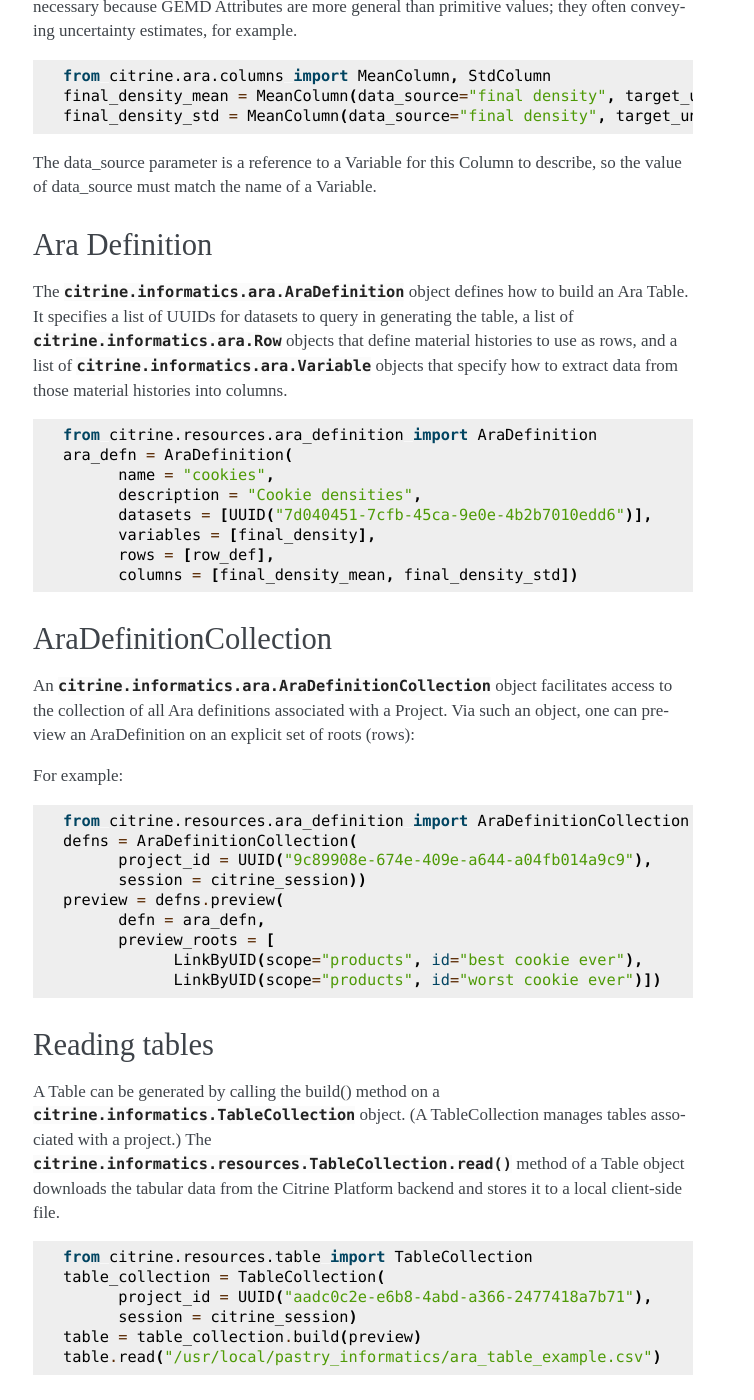
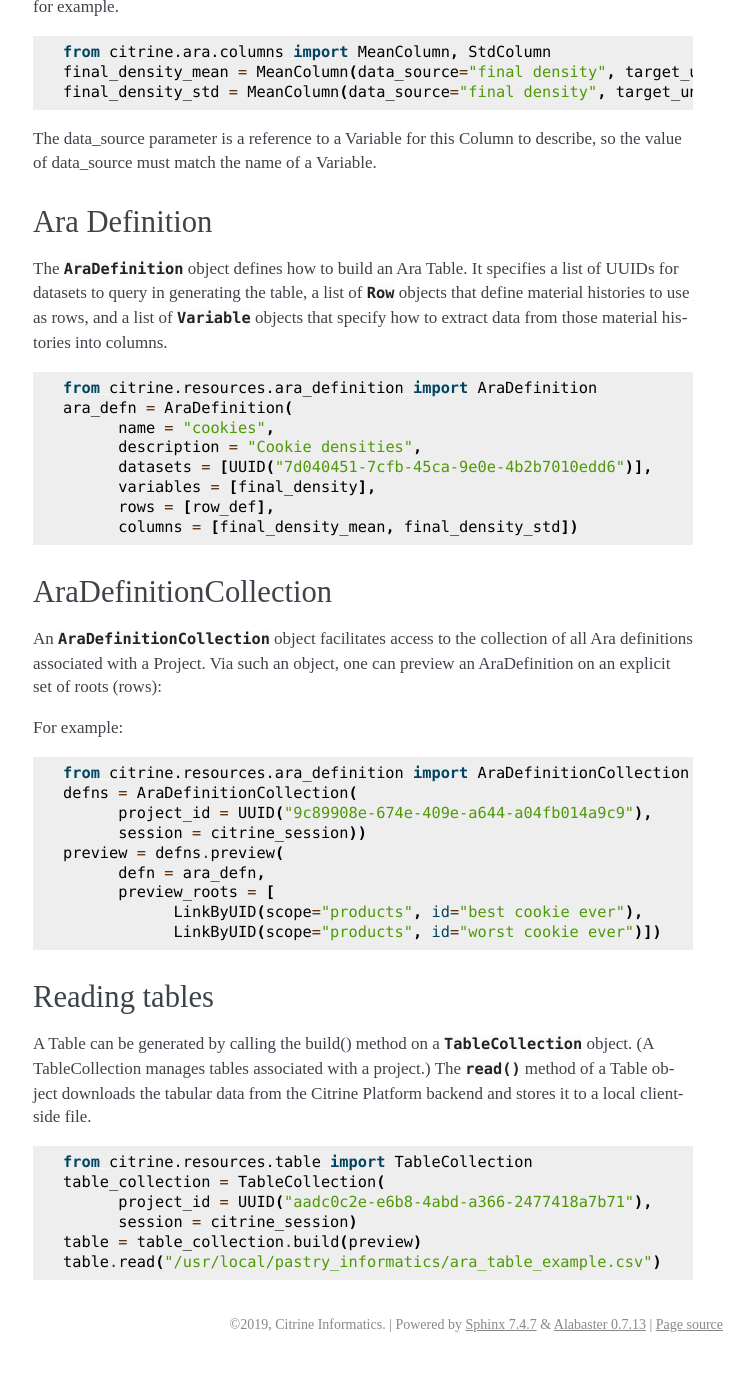
Before and after one commit to CitrineInformatics/citrine-python, a Sphinx documentation site: the page built from docs/source/data_extraction/overview.rst, in a window 1280 px wide and 1400 px high, scrolled down 878 px. Shown: the whole window, without its empty margins (387-1141 px from the left). Built offline with Sphinx 7.4.7, drawn with Linux system fonts in a browser that asks for light colours; after the commit the page ends 2241 px from its top, so only the background shows below that; some of the changed text lies outside the part shown.

Commit message:
Fix links in Ara docs.

```diff
--- a/docs/source/data_extraction/overview.rst
+++ b/docs/source/data_extraction/overview.rst
@@ -8,7 +8,7 @@
 Row
 ---
 
-A Row object describes a mapping from a dataset to rows of a table. The only such mapping presently supported is :class:`citrine.informatics.ara.MaterialRunByTemplate`, which produces one row per Material Run associated with any of a list of material templates.
+A Row object describes a mapping from a dataset to rows of a table. The only such mapping presently supported is :class:`~citrine.ara.rows.MaterialRunByTemplate`, which produces one row per Material Run associated with any of a list of material templates.
 
 .. code-block:: python
 
@@ -19,7 +19,7 @@
 Variable
 --------
 
-A :class:`citrine.informatics.ara.Variable` object specifies how to select a piece of data from each Material History. Thus, it serves as a mapping from the set of Material Histories to a column in the Ara table.
+A :class:`~citrine.ara.variables.Variable` object specifies how to select a piece of data from each Material History. Thus, it serves as a mapping from the set of Material Histories to a column in the Ara table.
 
 .. code-block:: python
 
@@ -32,7 +32,7 @@
 Column
 ------
 
-A :class:`citrine.informatics.ara.Column` object describes how to transform a Variable into a primitive value (e.g. a real number, an integer, or a string) that can be entered into a table.  This is necessary because GEMD Attributes are more general than primitive values; they often conveying uncertainty estimates, for example.
+A :class:`~citrine.ara.columns.Column` object describes how to transform a Variable into a primitive value (e.g. a real number, an integer, or a string) that can be entered into a table.  This is necessary because GEMD Attributes are more general than primitive values; they often conveying uncertainty estimates, for example.
 
 .. code-block:: python
 
@@ -45,7 +45,7 @@
 Ara Definition
 --------------
 
-The :class:`citrine.informatics.ara.AraDefinition` object defines how to build an Ara Table. It specifies a list of UUIDs for datasets to query in generating the table, a list of :class:`citrine.informatics.ara.Row` objects that define material histories to use as rows, and a list of :class:`citrine.informatics.ara.Variable` objects that specify how to extract data from those material histories into columns.
+The :class:`~citrine.resources.ara_definition.AraDefinition` object defines how to build an Ara Table. It specifies a list of UUIDs for datasets to query in generating the table, a list of :class:`~citrine.ara.rows.Row` objects that define material histories to use as rows, and a list of :class:`~citrine.ara.variables.Variable` objects that specify how to extract data from those material histories into columns.
 
 .. code-block:: python
 
@@ -61,7 +61,7 @@
 AraDefinitionCollection
 -----------------------
 
-An :class:`citrine.informatics.ara.AraDefinitionCollection` object facilitates access to the collection of all Ara definitions associated with a Project. Via such an object, one can preview an AraDefinition on an explicit set of roots (rows):
+An :class:`~citrine.resources.ara_definition.AraDefinitionCollection` object facilitates access to the collection of all Ara definitions associated with a Project. Via such an object, one can preview an AraDefinition on an explicit set of roots (rows):
 
 For example:
 
@@ -80,7 +80,7 @@
 Reading tables
 --------------
 
-A Table can be generated by calling the build() method on a :class:`citrine.informatics.TableCollection` object.  (A TableCollection manages tables associated with a project.)  The :func:`citrine.informatics.resources.TableCollection.read()` method of a Table object downloads the tabular data from the Citrine Platform backend and stores it to a local client-side file.
+A Table can be generated by calling the build() method on a :class:`~citrine.resources.table.TableCollection` object.  (A TableCollection manages tables associated with a project.)  The :func:`~citrine.resources.table.TableCollection.read()` method of a Table object downloads the tabular data from the Citrine Platform backend and stores it to a local client-side file.
 
 .. code-block:: python
 
```
